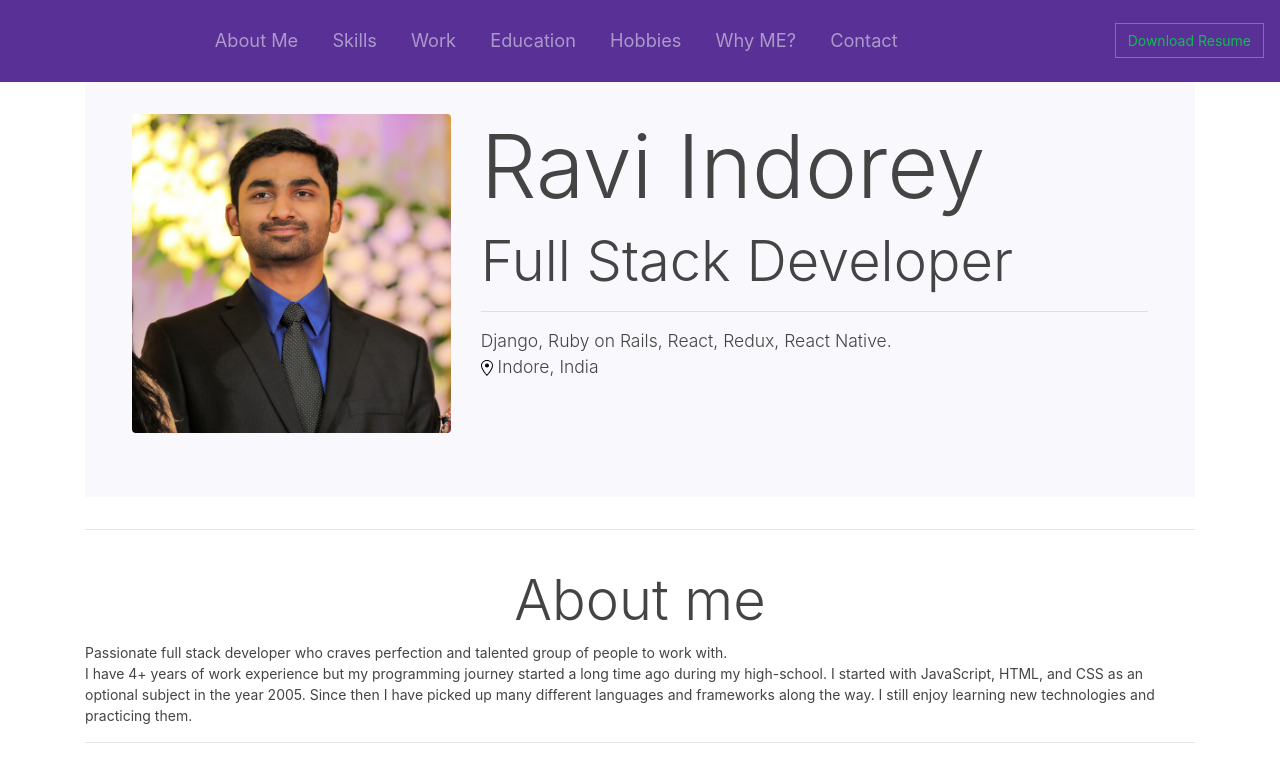
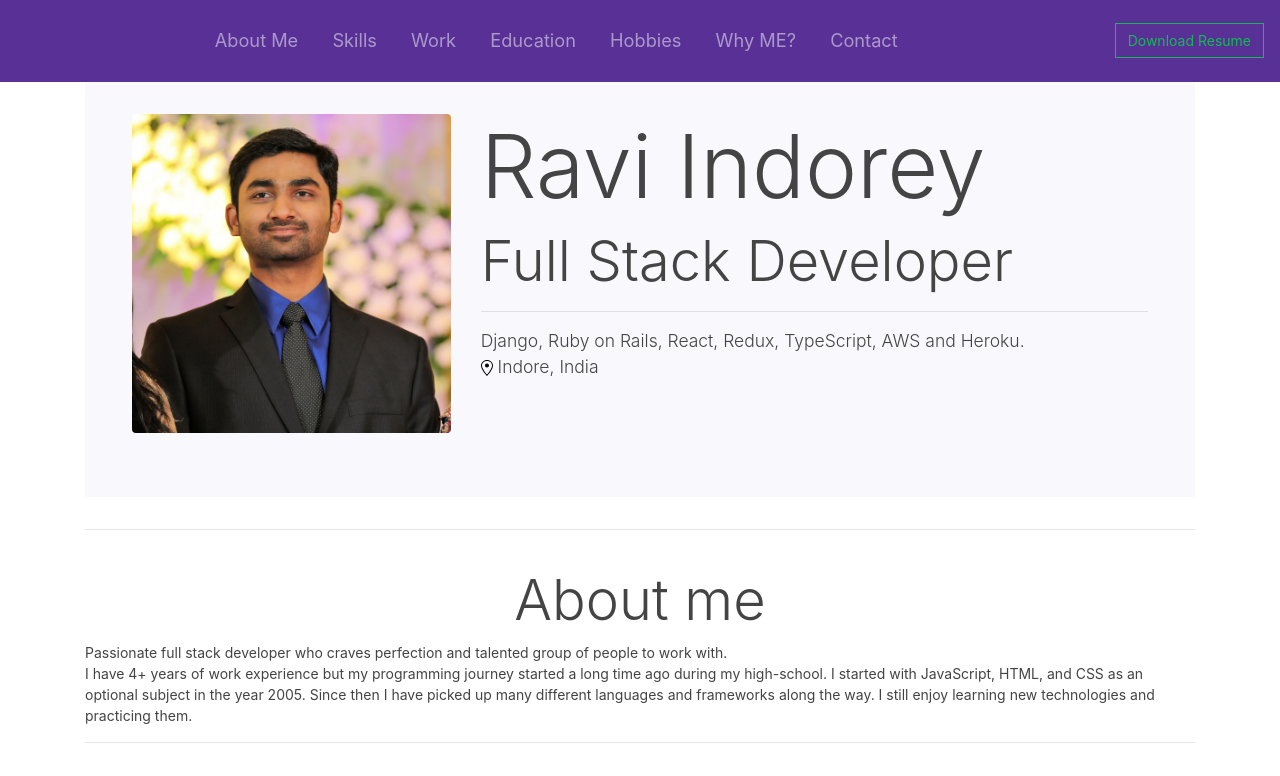
Before and after one commit to raviindorey/Portfolio, a plain HTML site: page index.html in a window 1280 px wide. Shown: the top 776 px of the page. Drawn offline with nearby package versions, Linux system fonts and the light colour scheme; files whose address does not match are found by name.

Commit message:
Minor update

```diff
--- a/index.html
+++ b/index.html
@@ -64,7 +64,7 @@
               <h1 class="display-4">Full Stack Developer</h1>
               <hr>
               <p class="lead">
-                Django, Ruby on Rails, React, Redux, React Native.<br>
+                Django, Ruby on Rails, React, Redux, TypeScript, AWS and Heroku.<br>
                 <span>
                   <img src="./assets/icons/location.svg">
                   Indore, India
```
